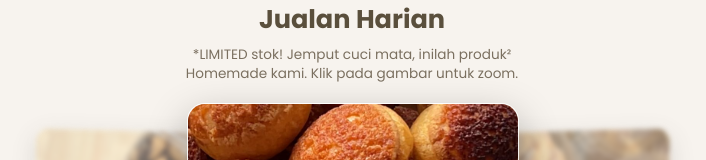
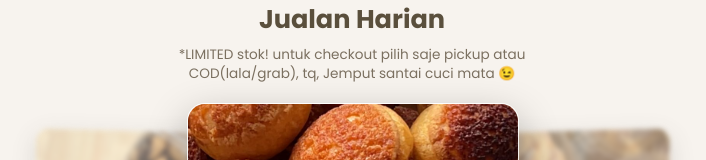
Before and after one commit to pipahcookiesapp/com, a plain HTML site: page admin.html in a window 1280 px wide. Shown: the top 160 px of the page, without its empty margins (288-994 px from the left). Drawn offline with Linux system fonts and the light colour scheme.

Commit message:
Update admin.html

```diff
--- a/admin.html
+++ b/admin.html
@@ -193,7 +193,7 @@ body {
 
 <div class="gallery-wrapper" id="galleryWrapper">
   <div class="gallery-title">Jualan Harian</div>
-  <div class="gallery-description">*LIMITED stok! Jemput cuci mata, inilah produk² Homemade kami. Klik pada gambar untuk zoom.</div>
+  <div class="gallery-description">*LIMITED stok! untuk checkout pilih saje pickup atau COD(lala/grab), tq, Jemput santai cuci mata 😉</div>
 
   <div class="gallery-section">
     <div class="gallery-container" id="gallery">
```
